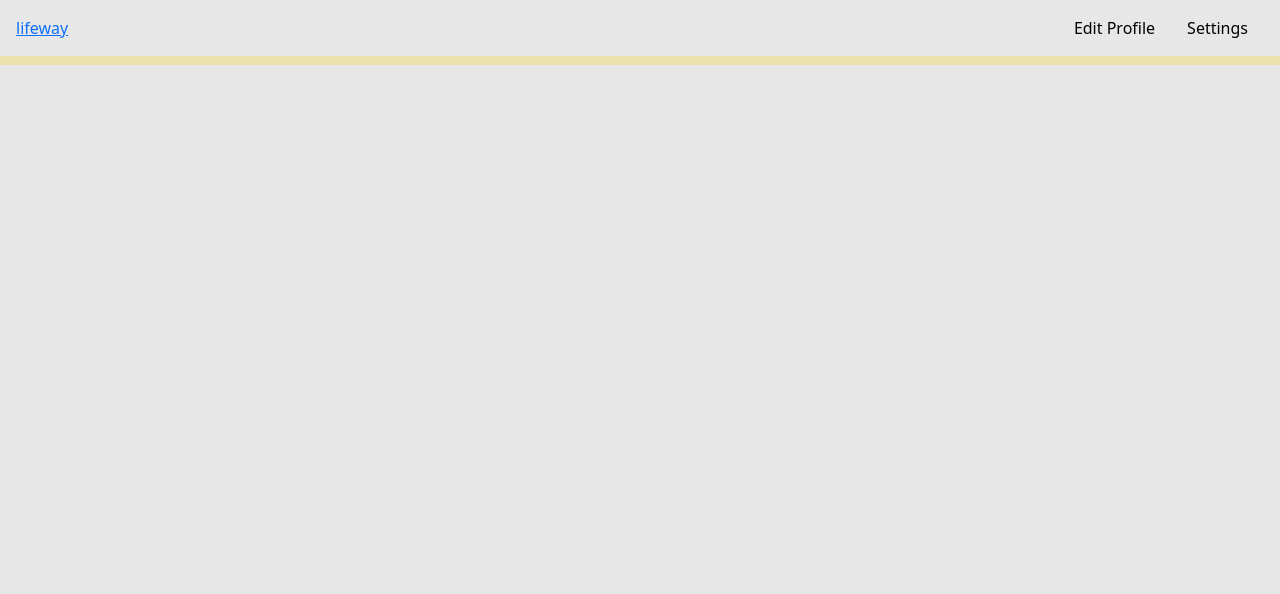
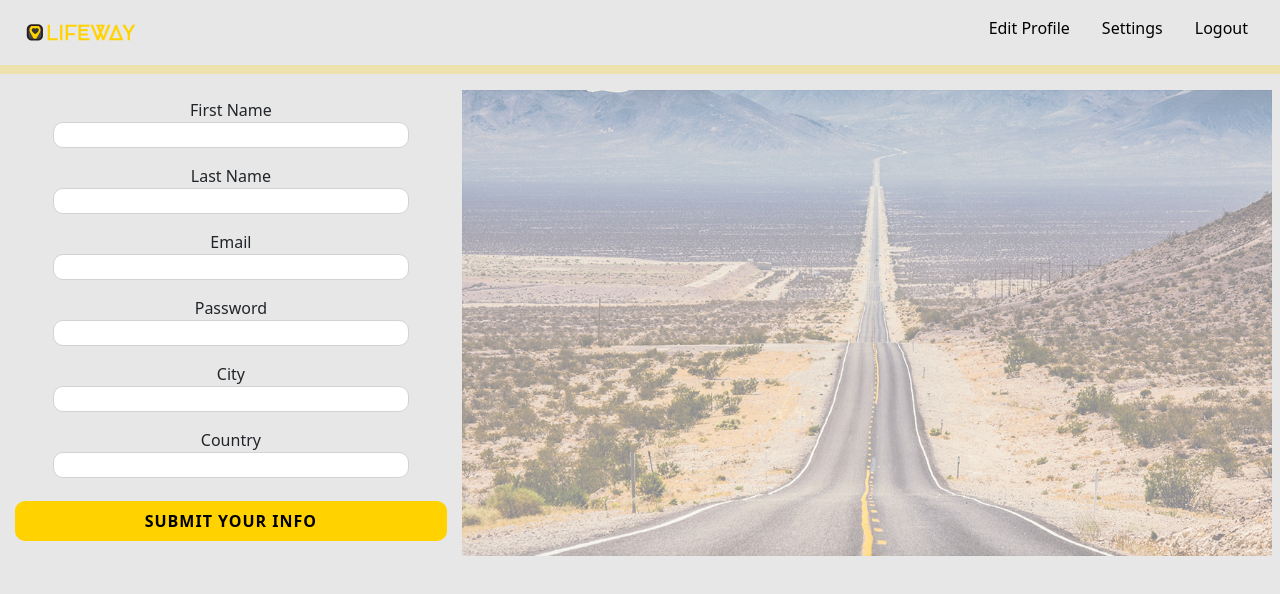
Before and after one commit to dogaz05/lifeway, a plain HTML site: page views/html/newaccount.html in a window 1280 px wide. Drawn offline with nearby package versions, Linux system fonts and the light colour scheme.

Commit message:
added settings, edits, photo upload and more

```diff
--- a/views/css/styles.css
+++ b/views/css/styles.css
@@ -9,6 +9,10 @@ body {
   background-color: rgba(220, 220, 220, 0.679);
   height: 100%;
   width: 100%;
+}
+
+.navbar-logo img {
+  width: 25%;
 }
 
 /* WELCOME VIEW
@@ -200,22 +204,34 @@ hr {
 }
 
 .signup-profile-details {
+  margin: 2rem 0;
   display: flex;
+  flex-direction: column;
 }
 
 .signup-dejavu {
   display: flex;
   flex-direction: column;
+  justify-content: center;
 }
 
-.anchor-btn {
+.signup-dejavu a {
+  margin: 0.5rem;
+  transition: all 0.4s;
+}
+
+.signup-dejavu a:hover {
+  transform: scale(1.2);
+}
+
+.signup-dejavu .anchor-btn,
+.choose-btn {
   text-align: center;
   text-decoration: none;
   color: black;
   background-color: #ffd200;
   border: none;
   border-radius: 10px;
-  width: 100%;
   font-weight: 700;
   padding: 0.4rem;
   text-transform: uppercase;
@@ -224,7 +240,50 @@ hr {
   transition: all 0.4s;
 }
 
+.signup-dejavu img {
+  display: block;
+  text-align: center;
+  width: 100px;
+  height: 100px;
+  border-radius: 50%;
+}
+
 .anchor-btn:hover {
   box-shadow: 0 0 8px black;
   color: black;
 }
+
+/* FORM PAGE
+****************/
+
+.account {
+  display: flex;
+  height: 99%;
+}
+
+.account-form,
+.img-form {
+  width: 50%;
+}
+
+.account-data {
+  padding: 0.5rem;
+  text-align: center;
+}
+
+form .account-data input {
+  height: 100%;
+  width: 80%;
+  border: 1px solid lightgray;
+  border-radius: 10px;
+}
+
+.account-data label {
+  display: block;
+  text-align: center;
+}
+
+.img-form {
+  width: 99%;
+  height: 100%;
+}
--- a/views/html/newaccount.html
+++ b/views/html/newaccount.html
@@ -14,15 +14,51 @@
 </head>
 
 <body class="signup-body">
-    <div class="grid-container">
+    <div>
         <nav class="signup-nav">
-            <div><a href="">lifeway</a></div>
-            <div><span><a href="#">Edit Profile</a></span><span><a href="#">Settings</a></span></div>
+            <div><a class="navbar-logo" href=""><img src="../resources/lifewaylogo_navbar.png" alt="LifeWay nav logo"></a></div>
+            <div><span><a href="#">Edit Profile</a></span><span><a href="#">Settings</a></span><span><a
+                    href="../index.html">Logout</a></span></div>
         </nav>
     </div>
+    <hr>
+    <section class="account">
+        <div class="account-form">
+            <form action="#">
+                <div class="account-data">
+                    <label for="firstname">First Name</label>
+                    <input type="text" name="firstname" id="account-firstname" required>
+                </div>
+                <div class="account-data">
+                    <label for="lastname">Last Name</label>
+                    <input type="text" name="lastname" id="account-lastname" required>
+                </div>
+                <div class="account-data">
+                    <label for="email">Email</label>
+                    <input type="email" name="email" id="account-email" required>
+                </div>
+                <div class="account-data">
+                    <label for="email">Password</label>
+                    <input type="text" name="email" id="account-password" required>
+                </div>
+                <div class="account-data">
+                    <label for="city">City</label>
+                    <input type="text" name="city" id="account-city" required>
+                </div>
+                <div class="account-data">
+                    <label for="country">Country</label>
+                    <input type="text" name="country" id="account-country" required>
+                </div>
 
-    <hr>
-
-
+                <div class="welcome-btn">
+                    <div class="welcome-btn-inner"></div>
+                    <button type="submit">SUBMIT YOUR INFO</button>
+                </div>
+            </form>
+        </div>
+        <div>
+            <img class="img-form" alt="imagem" src="../resources/route-66.png">
+        </div>
+    </section>
 
 </html>
--- /dev/null
+++ b/views/js/img-uploader.js
@@ -0,0 +1,4 @@
+var loadFile = function(event) {
+	var image = document.getElementById('output');
+	image.src = URL.createObjectURL(event.target.files[0]);
+};
```
Also changed, not shown: views/html/sign-up.html (+22 -15 lines), views/index.html (+2 -2 lines), views/resources/1024_720.jpg (added), views/resources/a-day-trip-braga-7b0ac18daecc1a525af0f13a4dbbdc02.jpeg (added), views/resources/favicon.ico (added), views/resources/lifewaylogo_navbar.png (added), views/resources/ponte-d.luis_.png (added), views/resources/route-66.png (added).
